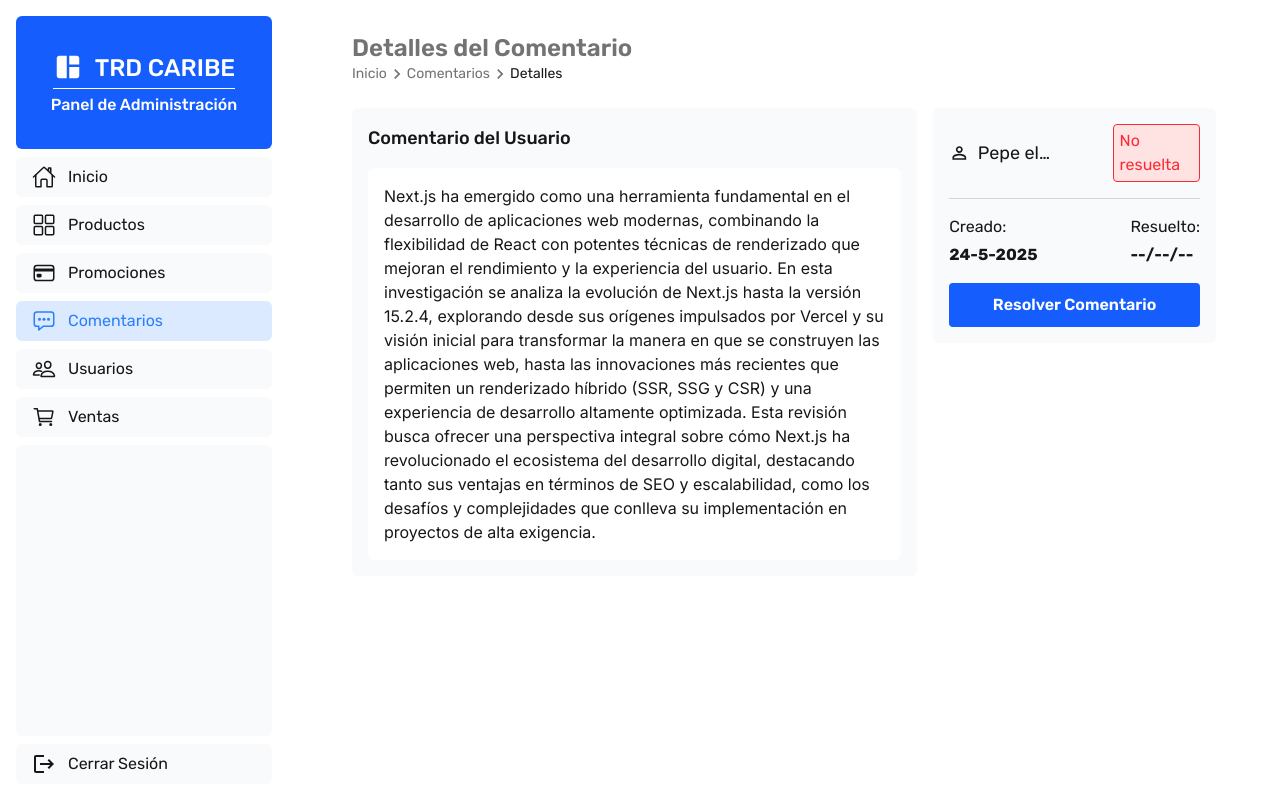
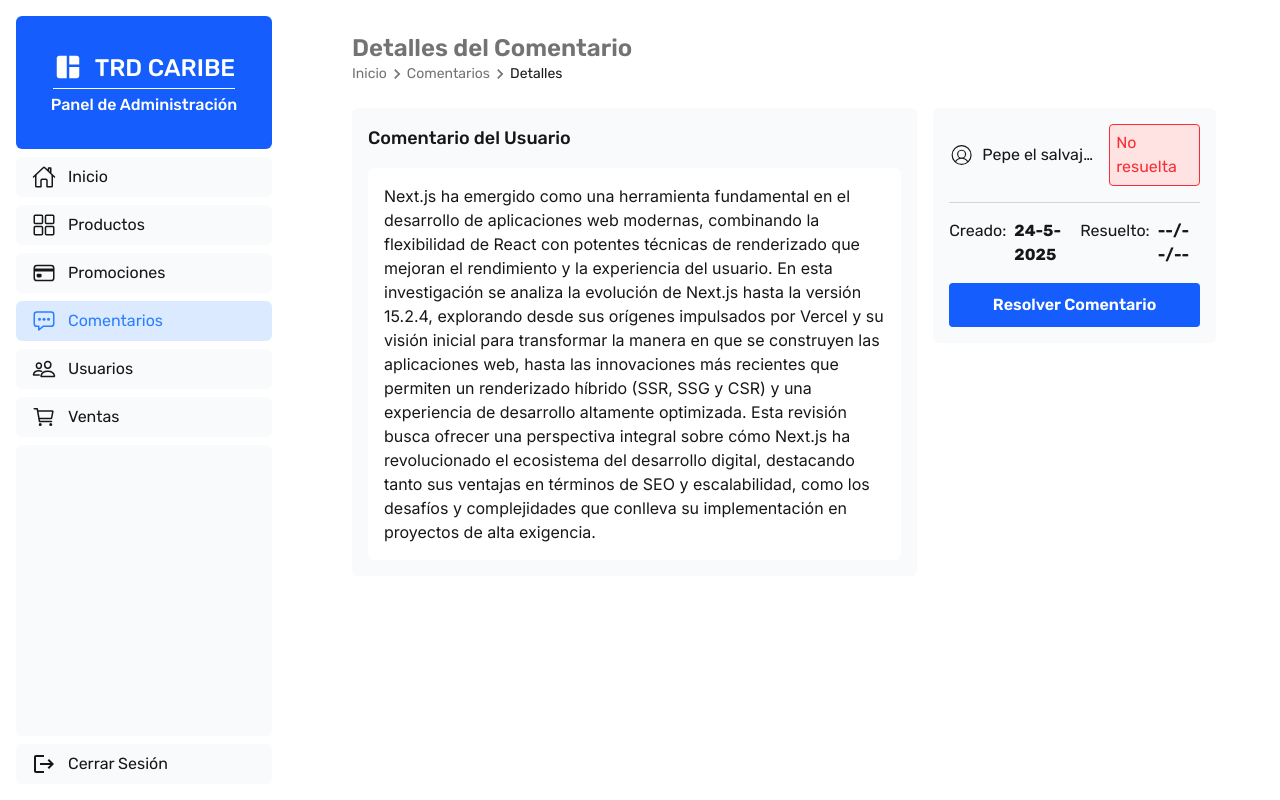
Before and after one commit to whatarelive/trd-caribe-shop, a Next.js app: page /admin/complaints-suggestions/1 in a window 1280 px wide. Built offline with nearby package versions, Linux system fonts and the light colour scheme; no server answers.

Commit message:
Refactorización de los componentes de la vista de comentarios

```diff
--- a/src/app/globals.css
+++ b/src/app/globals.css
@@ -31,7 +31,7 @@ body {
 }
 
 .button-primary-v3 {
-  @apply flex bg-blue-400 p-2 rounded-md gap-1.5 text-white font-semibold justify-center active:bg-blue-500
+  @apply flex items-center bg-blue-400 p-2 rounded-md gap-1.5 text-white font-semibold justify-center active:bg-blue-500
 }
 
 .loader {
--- a/src/components/admin/complaints-suggestions/complaints-card.tsx
+++ b/src/components/admin/complaints-suggestions/complaints-card.tsx
@@ -1,79 +1,53 @@
-import clsx from "clsx";
+import Link from "next/link";
+import { MdOutlineInfo } from "react-icons/md";
+import { ButtonDeleteItem } from "@/components/admin/buttons";
+import { DataSection } from "@/components/admin/sales/sales-utils";
+import { UserNameView } from "@/components/admin/users/users-utils";
+import { ComplaintState } from "@/components/admin/complaints-suggestions/complaints-utils";
+
 import type { FC } from "react";
-import { MdDeleteOutline, MdOutlineInfo, MdPersonOutline } from "react-icons/md";
 import type { IComplaintsAndSuggestions } from "@/interfaces/models/complaints-suggestions.interface";
-import Link from "next/link";
 
-interface Props {
-    suggestion: IComplaintsAndSuggestions;
-}
-
-interface PriceSectionProps {
-    label: string;
-    value: number | string;
-}
-
-const DataSection: FC<PriceSectionProps> = ({ label, value }) => {
-    return (
-        <div className="flex flex-col gap-1">
-            <h4>{ label }</h4>
-            <b>{ value }</b>
-        </div>
-    )
-}
-
-export const ComplaintsCard: FC<Props> = ({ suggestion }) => {
+export const ComplaintsCard: FC<{ suggestion: IComplaintsAndSuggestions }> = ({ suggestion }) => {
     return (
         <li className="flex flex-col p-4 gap-3 bg-white rounded-md">
-            <div className="inline-flex justify-between">
-                <div className="inline-flex items-center gap-2">
-                    <MdPersonOutline size={24}/>
-
-                    <h3 className="text-lg line-clamp-1">
-                        { suggestion.user }
-                    </h3>
-                </div>
-
-                <span
-                    className={clsx(
-                        "border p-1 px-1.5 rounded-sm",
-                        {
-                            "bg-green-100 border-green-500 text-green-500" : suggestion.active,
-                            "bg-red-100 border-red-500 text-red-500" : !suggestion.active,
-                        }
-                    )}
-                >
-                    { suggestion.active ? "Resuelta" : "No resuelta" }
-                </span>
+            <div className="flex flex-col min-[390px]:flex-row gap-2 justify-between">
+                <UserNameView value={suggestion.user}/>
+                <ComplaintState active={suggestion.active}/>
             </div>
 
             <hr className="text-gray-300"/>
 
             <div className="flex justify-between">
-                <DataSection label="Creado:" value={suggestion.created}/>
-                <DataSection label="Resuelto:" value={suggestion.upate.length === 0 ? "--/--/--" : suggestion.upate}/>
+                <DataSection
+                    label="Creado:"
+                    className="flex-col"
+                    value={suggestion.created}
+                />
+
+                <DataSection
+                    label="Resuelto:"
+                    className="flex-col"
+                    value={suggestion.upate.length === 0 ? "--/--/--" : suggestion.upate}
+                />
             </div>
 
             <p className="line-clamp-5 text-wrap">
                 { suggestion.text }
             </p>
 
-
             <div className="flex gap-4">
                 <Link
                     href={`/admin/complaints-suggestions/${suggestion.id}`}
-                    className="flex items-center justify-center gap-2 w-full p-2 rounded-md bg-blue-400 text-white hover:bg-blue-500"
+                    className="button-primary-v3 grow"
                 >
                     <MdOutlineInfo size={20}/>
                     Detalles
                 </Link>
 
-                <button
-                    className="flex items-center justify-center gap-1 w-full p-2 rounded-md border border-neutral-500 hover:bg-red-500 hover:text-white hover:border-red-500 cursor-pointer"
-                >
-                    <MdDeleteOutline size={20}/>
+                <ButtonDeleteItem className="flex grow items-center justify-center gap-1.5 border bg-white">
                     Eliminar
-                </button>
+                </ButtonDeleteItem>
             </div>
         </li>
     )
--- a/src/components/admin/complaints-suggestions/complaints-detail.tsx
+++ b/src/components/admin/complaints-suggestions/complaints-detail.tsx
@@ -1,24 +1,10 @@
-import clsx from "clsx";
-import type { FC } from "react";
-import { MdPersonOutline } from "react-icons/md";
 import { fontText } from "@/config/fonts";
+import { DataSection } from "@/components/admin/sales/sales-utils";
+import { UserNameView } from "@/components/admin/users/users-utils";
+import { ComplaintState } from "@/components/admin/complaints-suggestions/complaints-utils";
 import { suggestions } from "@/lib/data/suggestions";
 
 const suggestion = suggestions[1];
-
-interface PriceSectionProps {
-    label: string;
-    value: number | string;
-}
-
-const DataSection: FC<PriceSectionProps> = ({ label, value }) => {
-    return (
-        <div className="flex flex-col gap-1">
-            <h4>{ label }</h4>
-            <b>{ value }</b>
-        </div>
-    )
-}
 
 export const ComplaintsDetail = () => {
     return (
@@ -37,32 +23,24 @@ export const ComplaintsDetail = () => {
             {/* Seección de detalles */}
             <div className="flex flex-col p-4 gap-4 h-fit bg-gray-50 rounded-md lg:w-2/6">
                 <div className="flex gap-4 justify-between">
-                    <div className="inline-flex items-center gap-2">
-                        <MdPersonOutline size={24}/>
-
-                        <h3 className="text-lg line-clamp-1">
-                            { suggestion.user }
-                        </h3>
-                    </div>
-
-                    <span
-                        className={clsx(
-                            "border p-1 px-1.5 rounded-sm",
-                            {
-                                "bg-green-100 border-green-500 text-green-500" : suggestion.active,
-                                "bg-red-100 border-red-500 text-red-500" : !suggestion.active,
-                            }
-                        )}
-                    >
-                        { suggestion.active ? "Resuelta" : "No resuelta" }
-                    </span>
+                    <UserNameView value={suggestion.user}/>
+                    <ComplaintState active={suggestion.active}/>
                 </div>
 
                 <hr className="text-gray-300"/>
 
                 <div className="flex justify-between">
-                    <DataSection label="Creado:" value={suggestion.created}/>
-                    <DataSection label="Resuelto:" value={suggestion.upate.length === 0 ? "--/--/--" : suggestion.upate}/>
+                    <DataSection
+                        label="Creado:"
+                        className="flex-col sm:flex-row"
+                        value={suggestion.created}
+                    />
+
+                    <DataSection
+                        label="Resuelto:"
+                        className="flex-col sm:flex-row"
+                        value={suggestion.upate.length === 0 ? "--/--/--" : suggestion.upate}
+                    />
                 </div>
 
                 {
--- /dev/null
+++ b/src/components/admin/complaints-suggestions/complaints-utils.tsx
@@ -0,0 +1,16 @@
+import clsx from "clsx"
+import type { FC } from "react";
+
+export const ComplaintState: FC<{ active: boolean }> = ({ active }) => (
+     <span
+        className={clsx(
+            "flex justify-center border p-1.5 rounded-sm lg:inline-flex",
+            {
+                "bg-green-100 border-green-500 text-green-500" : active,
+                "bg-red-100 border-red-500 text-red-500" : !active,
+            }
+        )}
+    >
+        { active ? "Resuelta" : "No resuelta" }
+    </span>
+)
```
Also changed, not shown: src/components/admin/complaints-suggestions/complaints-table.tsx (+20 -50 lines).
